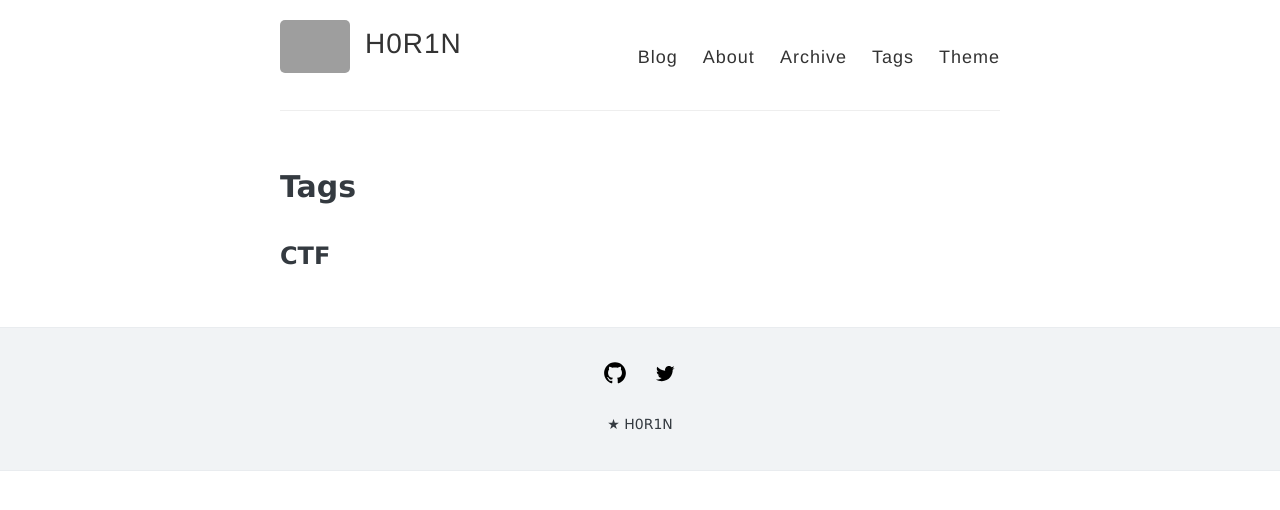
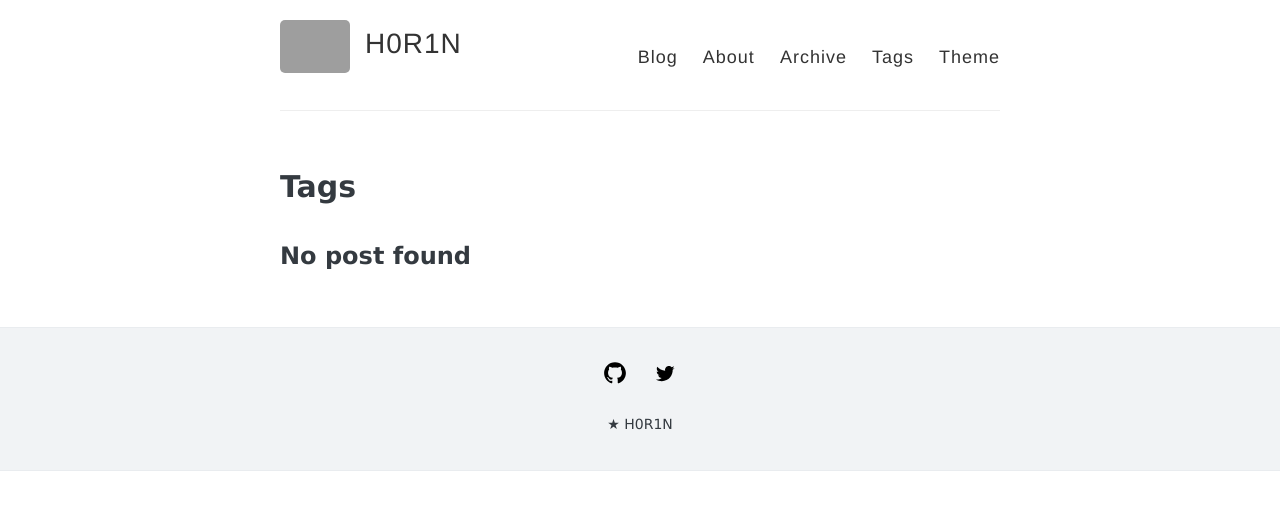
Before and after one commit to H0R1N/H0R1N.github.io, a Jekyll site: the page built from tags/index.html, in a window 1280 px wide. Shown: the top 510 px of the page. Built offline with Jekyll 4.4.1, drawn with Linux system fonts in a browser that asks for light colours; grey boxes are pictures that could not be loaded.

Commit message:
Update index.html

```diff
--- a/tags/index.html
+++ b/tags/index.html
@@ -5,7 +5,7 @@ permalink: /tags/
 ---
 
 {% if site.posts.size == 0 %}
-  <h2>CTF</h2>
+  <h2>No post found</h2>
 {% endif %}
 
 <div class="tags">
```
